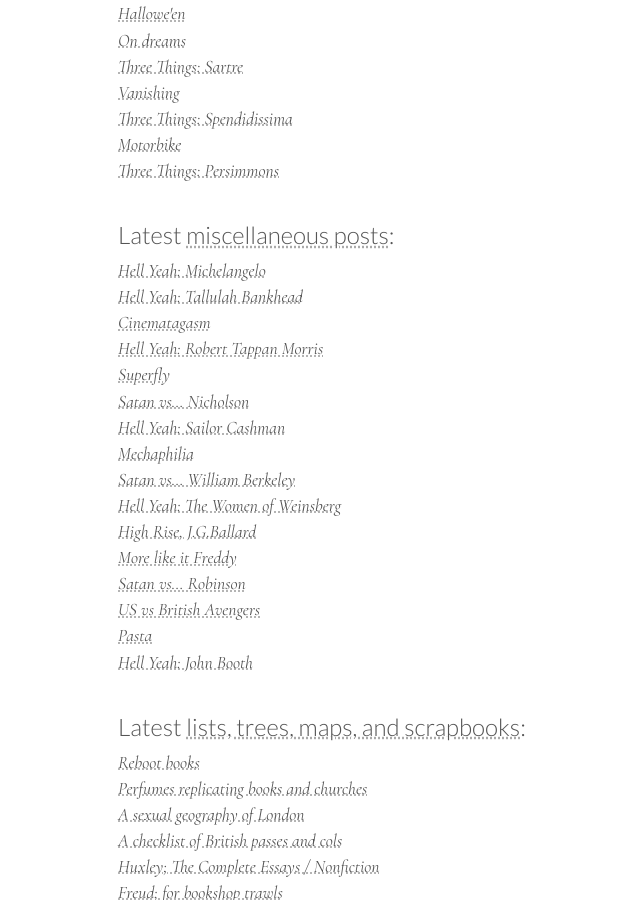
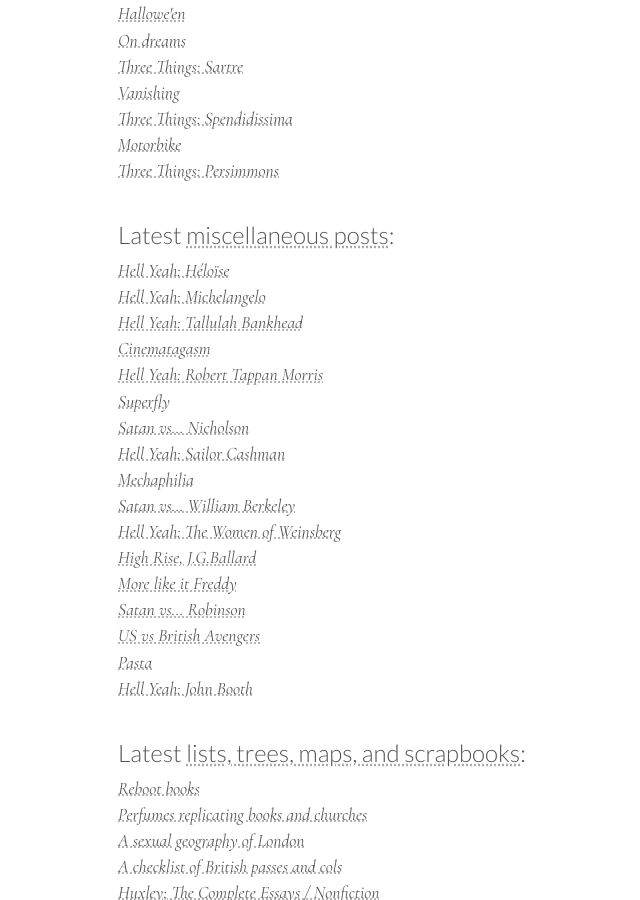
Before and after one commit to CollectionsOfThisKind/collectionsofthiskind.github.io, a Jekyll site: the page built from index.html, in a window 1280 px wide and 900 px high, scrolled down 1613 px. Shown: the whole window, without its empty margins (132-772 px from the left). Built offline with Jekyll 4.4.1, drawn with Linux system fonts in a browser that asks for light colours.

Commit message:
Add files via upload

```diff
--- a/index.html
+++ b/index.html
@@ -111,6 +111,7 @@
 <h2 name="misc">Latest <a href="pages/misc/index.html">miscellaneous posts</a>:</h2>
 
 <ul class="new">
+<li><a href="/pages/misc/hellyeah12.html">Hell Yeah: Héloïse</a></li>
 <li><a href="/pages/misc/hellyeah6.html">Hell Yeah: Michelangelo</a></li>
 <li><a href="/pages/misc/hellyeah5.html">Hell Yeah: Tallulah Bankhead</a></li>
 <li><a href="/pages/images/cinematagasm.html">Cinematagasm</a></li>
```
